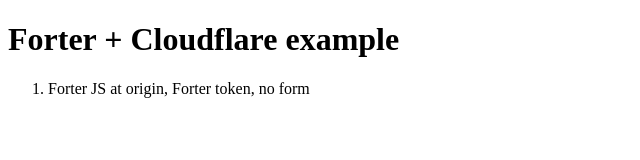
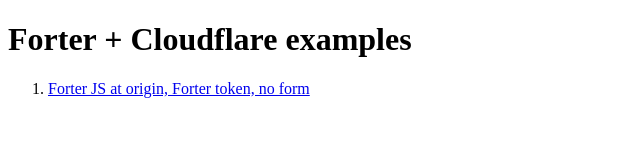
Before and after one commit to tomgsmith99/forter-example-origin, a website: page views/index.html in a window 1280 px wide. Shown: the whole page, without its empty margins (0-640 px from the left). Drawn offline with Linux system fonts and the light colour scheme.

Commit message:
add link to login-1

```diff
--- a/views/index.html
+++ b/views/index.html
@@ -3,10 +3,10 @@
   <html>
 
   <body>
-  <h1>Forter + Cloudflare example</h1>
+  <h1>Forter + Cloudflare examples</h1>
 
   <ol>
-    <li>Forter JS at origin, Forter token, no form</li>
+    <li><a href = "/login-1">Forter JS at origin, Forter token, no form</a></li>
   </ol>
 
   </body>
```
Also changed, not shown: app.js (+7 -2 lines).
